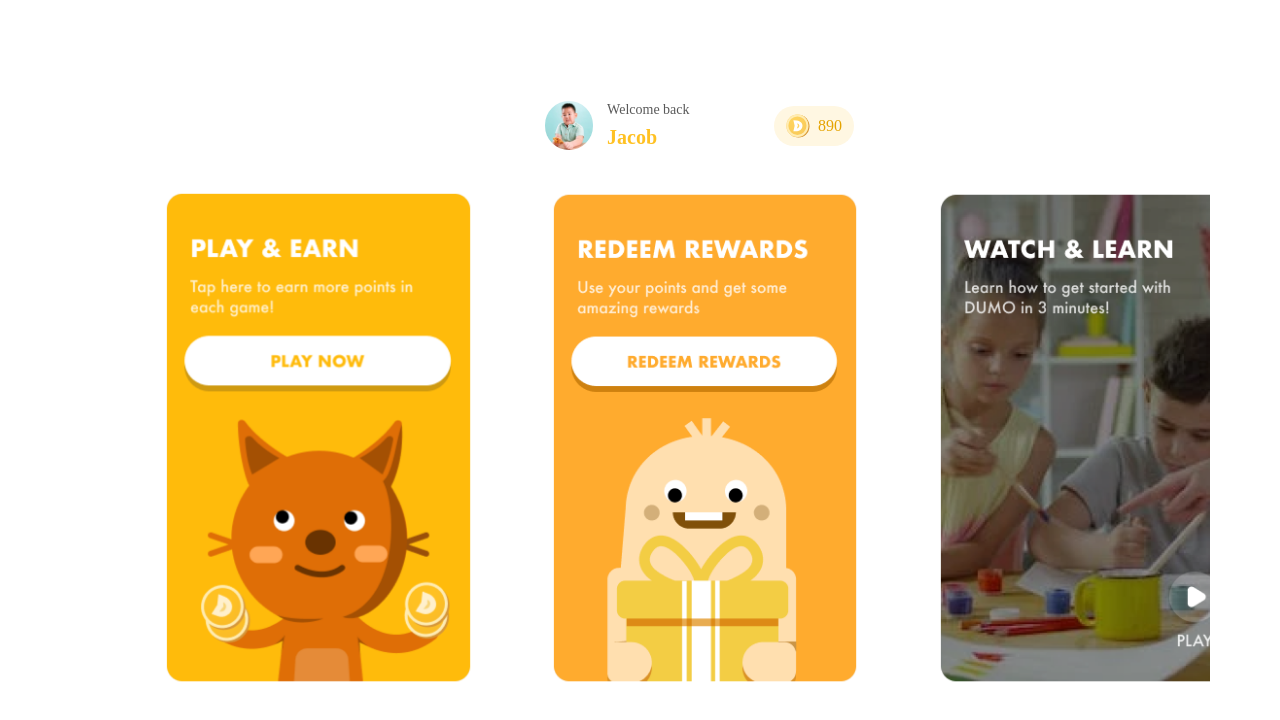
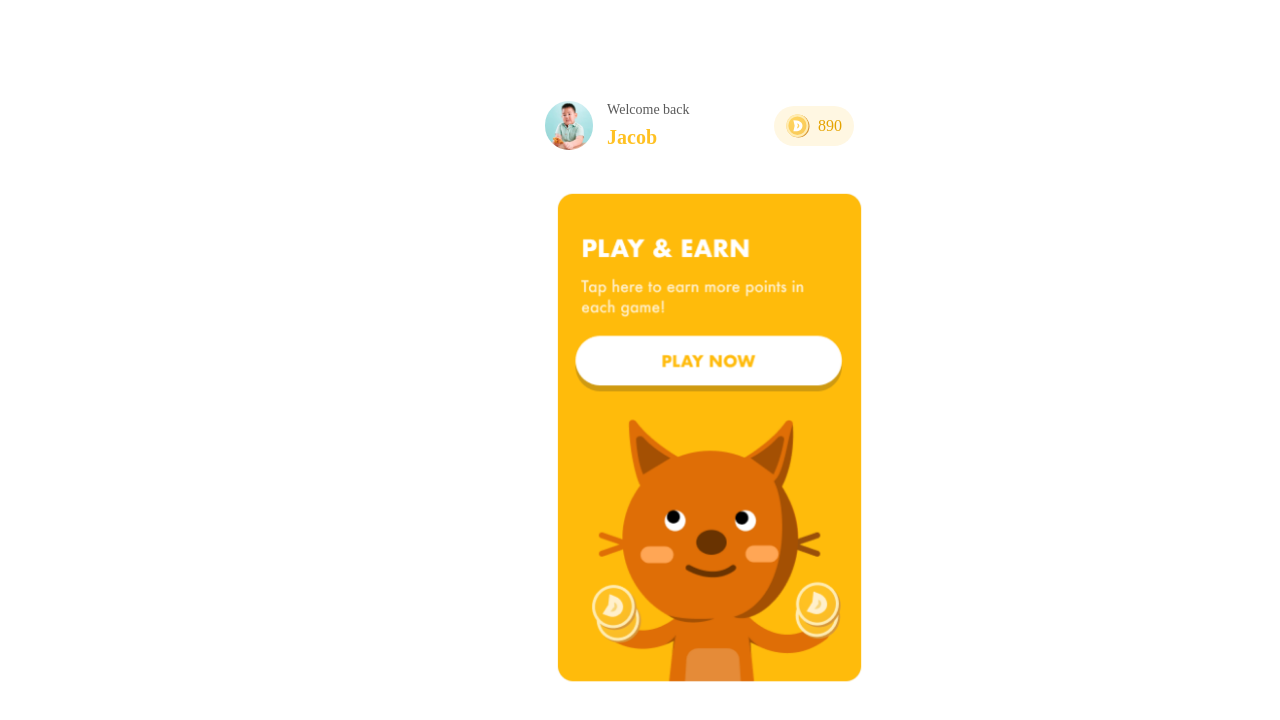
Before and after one commit to KentKong97/KentKong97.dumo.io, a plain HTML site: page index.html in a window 1280 px wide. Drawn offline with nearby package versions, Linux system fonts and the light colour scheme; a web font is replaced by a local one.

Commit message:
Update index.html

```diff
--- a/index.html
+++ b/index.html
@@ -124,15 +124,16 @@
 
         @media screen and (min-width:1024px) and (max-width:1999px) {
             .owl-carousel .owl-item img {
-                display: block;
+                display: flex;
                 width: 314px;
+                align-items: center;
             }
 
             .row{
                 --bs-gutter-x: 0rem;
                 margin-top: calc(var(--bs-gutter-y) * -1);
                 margin-right: -10rem;
-                margin-left: 2rem;
+                margin-left: 26.5rem;
             }
 
         }
@@ -211,10 +212,10 @@
                     items: 1
                 },
                 600: {
-                    items: 2
+                    items: 1
                 },
                 1000: {
-                    items: 3
+                    items: 1
                 }
             }
         })
```
